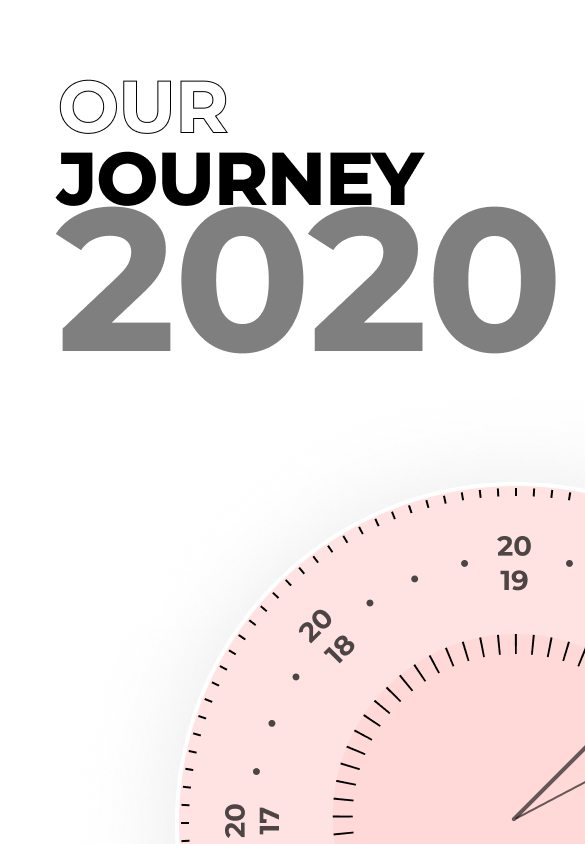
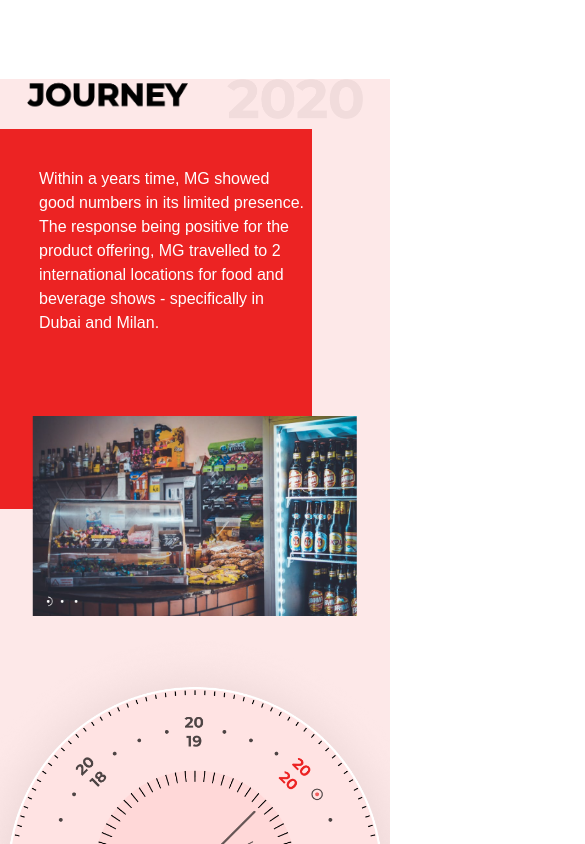
Before and after one commit to hassanahmadp/soch-group, a plain HTML site: page index.html in a window 390 px wide. Shown: the part 1620-2464 px from the top of the page, 585 px wide, since content can reach past the window. Drawn offline with nearby package versions, Linux system fonts and the light colour scheme; a web font is replaced by a local one.

Commit message:
our journey complete brands started

```diff
--- a/css/_ourJrny.scss
+++ b/css/_ourJrny.scss
@@ -0,0 +1,151 @@
+section.ourJourney {
+  overflow: hidden;
+  position: relative;
+  height: 50rem;
+  width: 100vw;
+  background-color: color(base);
+}
+
+.ourJourney-heading {
+  position: absolute;
+  top: 0;
+  left: 14vw;
+  transform: translateY(-50%);
+  height: 144px;
+  width: auto;
+  z-index: 100;
+}
+
+.twenty20 {
+  height: 160px;
+  width: auto;
+  opacity: 0.1;
+  position: absolute;
+  top: 65px;
+  right: 14vw;
+  z-index: -2;
+}
+
+.redParaDiv {
+  position: absolute;
+  width: 47.3vw;
+  left: 0;
+  top: 12vh;
+  height: 45vh;
+  padding-top: 6.5vh;
+  padding-left: 20.125vw;
+  background-color: color(primary-red);
+  p {
+    color: white;
+    max-width: 370px;
+  }
+}
+
+.mainClock {
+  position: absolute;
+  top: 55%;
+  left: 50%;
+  transform: translate(-50%, -50%);
+  height: 55vh;
+  width: auto;
+}
+
+.shopStore {
+  position: absolute;
+  height: 286px;
+  width: auto;
+  bottom: 10vh;
+  z-index: -1;
+  right: 14vw;
+}
+
+@media (max-width: 970px) {
+  section.ourJourney {
+    height: 60rem;
+    width: 100vw;
+    background-color: color(base);
+  }
+
+  .ourJourney-heading {
+    left: 7vw;
+    height: 100px;
+  }
+
+  .twenty20 {
+    height: 90px;
+    top: 0px;
+    right: 7vw;
+  }
+
+  .redParaDiv {
+    width: 80vw;
+    top: 10vh;
+    padding-top: 4.5vh;
+    padding-left: 10vw;
+    p {
+      font-size: 16px;
+    }
+  }
+
+  .shopStore {
+    height: 380px;
+    width: auto;
+    top: 40vh;
+    left: 50%;
+    transform: translateX(-50%);
+    z-index: 3;
+  }
+
+  .mainClock {
+    top: 100%;
+    left: 50%;
+    transform: translate(-50%, -50%);
+    height: auto;
+    width: 130%;
+  }
+}
+
+@media (max-width: 600px) {
+  section.ourJourney {
+    height: 50rem;
+    width: 100vw;
+    background-color: color(base);
+  }
+
+  .ourJourney-heading {
+    height: 55px;
+  }
+
+  .twenty20 {
+    height: 40px;
+  }
+
+  .redParaDiv {
+    top: 6vh;
+    padding-top: 4.5vh;
+    padding-left: 10vw;
+    padding-right: 2vw;
+    p {
+      font-size: 16px;
+    }
+  }
+
+  .shopStore {
+    height: 200px;
+    top: 40vh;
+    left: 50%;
+    transform: translateX(-50%);
+    z-index: 3;
+  }
+}
+
+@media (max-width: 350px) {
+  .shopStore {
+    height: 150px;
+  }
+  section.ourJourney {
+    height: 40rem;
+    width: 100vw;
+    background-color: color(base);
+  }
+}
--- a/css/_ourVision.scss
+++ b/css/_ourVision.scss
@@ -14,6 +14,7 @@ section.ourVision {
 }
 
 .total-text {
+  margin: 0;
   @include flex(space-between, flex-start);
   min-height: 240px;
   flex-direction: column;
--- a/index.html
+++ b/index.html
@@ -93,7 +93,12 @@
       />
       <img src="./images/2020.png" alt="2020" class="twenty20" />
       <div class="redParaDiv">
-        <p class="ourJourney-para"></p>
+        <p class="ourJourney-para">
+          Within a years time, MG showed good numbers in its limited presence.
+          The response being positive for the product offering, MG travelled to
+          2 international locations for food and beverage shows - specifically
+          in Dubai and Milan.
+        </p>
       </div>
       <img src="./images/Group 1886.png" alt="Main watch" class="mainClock" />
       <img src="./images/shopStore image.png" alt="store" class="shopStore" />
@@ -102,7 +107,7 @@
         <div class="line"></div>
       </div>
     </section>
-    <!-- <section class="ourBrands">
+    <section class="ourBrands">
       <img
         src="./images/Our Brands.png"
         alt="our brand heading"
@@ -186,7 +191,7 @@
           </div>
         </div>
       </div>
-    </section> -->
+    </section>
     <!-- <section class="joinUs">
       <img src="./images/Join US.png" alt="" class="joinUS" />
       <div class="joinUs-red-div">
```
Also changed, not shown: css/styles.css, 1 other file.
